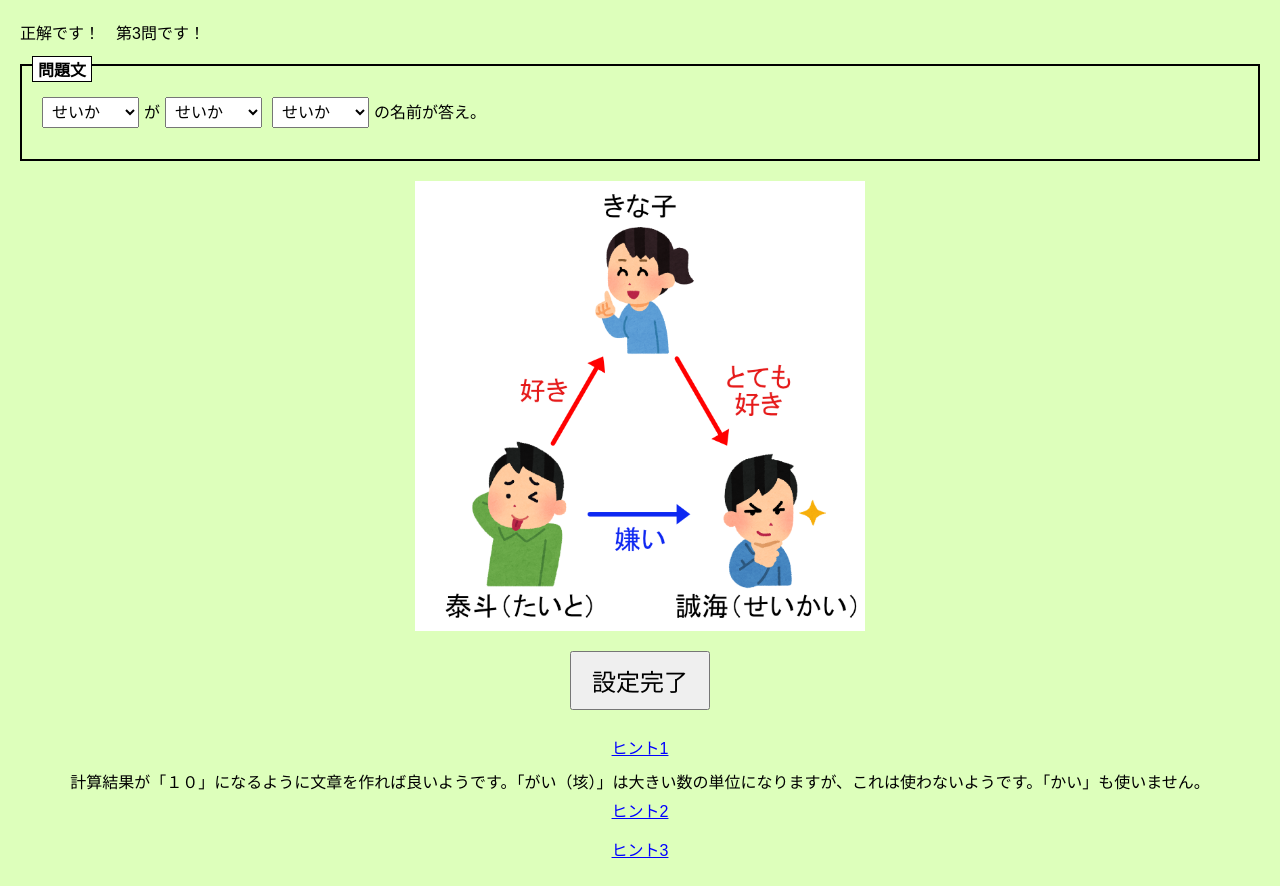
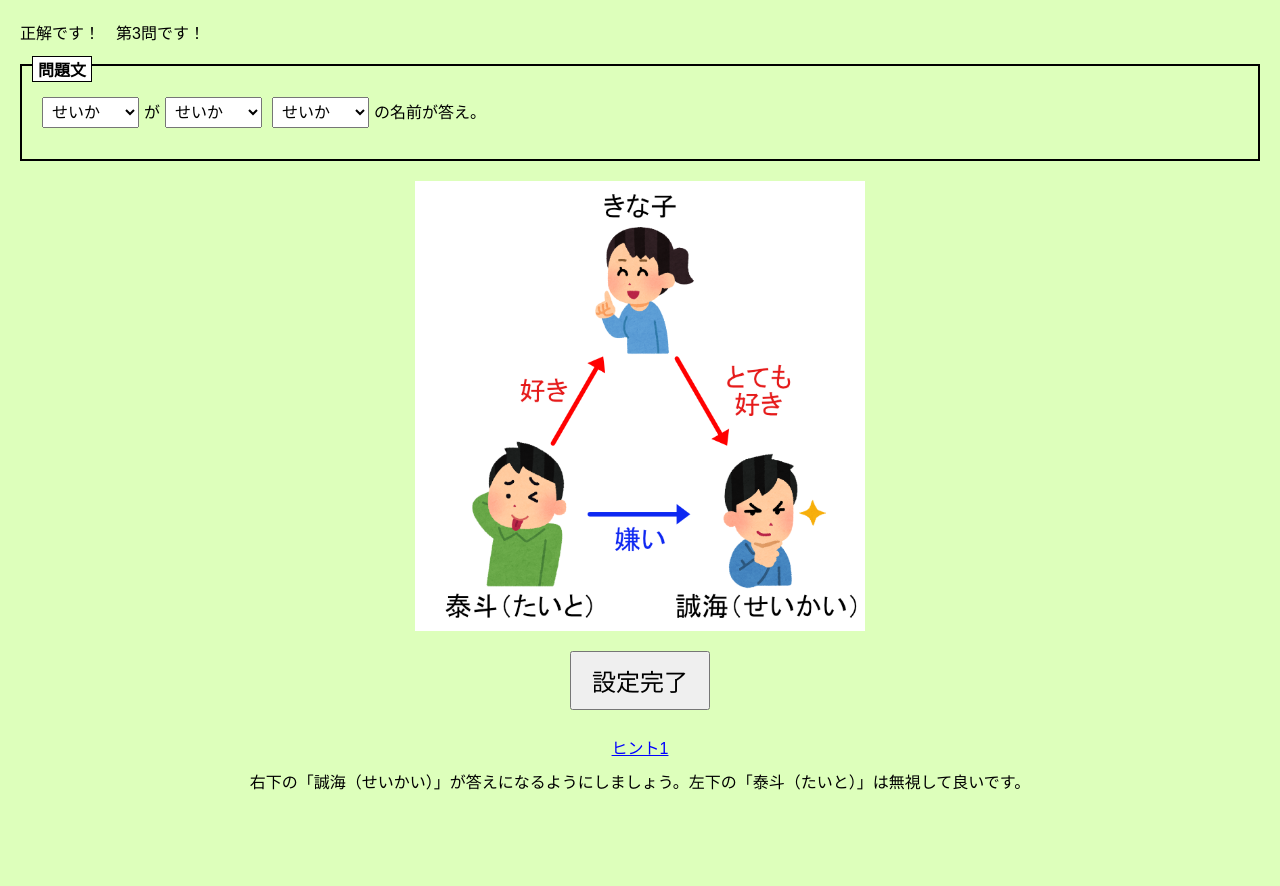
Before and after one commit to tankouideal/tankouideal.github.io, a plain HTML site: page seikai3/soukanzu/index.html in a window 1280 px wide. Both pictures are taken after a click on the button "ヒント1". After the commit the page ends 813 px from the top, so only its background shows below. Drawn offline with Linux system fonts and the light colour scheme.

Commit message:
Update index.html

```diff
--- a/seikai3/soukanzu/index.html
+++ b/seikai3/soukanzu/index.html
@@ -96,10 +96,6 @@
     <div id="hint-container">
         <button type="button" class="hint-link" onclick="toggleHint('hint1')">ヒント1</button>
         <div id="hint1" class="hint-message"></div>
-        <button type="button" class="hint-link" onclick="toggleHint('hint2')">ヒント2</button>
-        <div id="hint2" class="hint-message"></div>
-        <button type="button" class="hint-link" onclick="toggleHint('hint3')">ヒント3</button>
-        <div id="hint3" class="hint-message"></div>
     </div>
 
     <script>
@@ -141,13 +137,7 @@
             if (hintMessage.innerText === '') {
                 switch(hintId) {
                     case 'hint1':
-                        hintMessage.innerText = '計算結果が「１０」になるように文章を作れば良いようです。「がい（垓）」は大きい数の単位になりますが、これは使わないようです。「かい」も使いません。';
-                        break;
-                    case 'hint2':
-                        hintMessage.innerText = '４つ目のテキストボックスに「ぶん」を埋めると、「ＡぶんのＢ」という分数が表現できます。「ＡぶんのＢ」は「Ｂ÷Ａ」であることに注意してください。';
-                        break;
-                    case 'hint3':
-                        hintMessage.innerText = '「整数分の整数」の形では、「１０」にはならなさそうですね……。';
+                        hintMessage.innerText = '右下の「誠海（せいかい）」が答えになるようにしましょう。左下の「泰斗（たいと）」は無視して良いです。';
                         break;
                 }
             } else {
```
